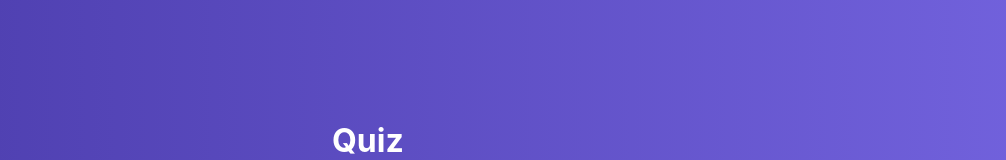
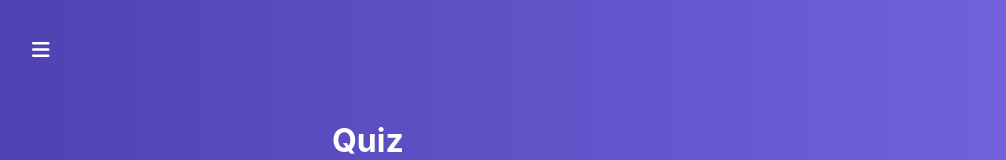
Before and after one commit to Coospir/quiz-game, a React app: page / in a window 1280 px wide. Shown: the top 160 px of the page, without its empty margins (8-1014 px from the left). Built offline with nearby package versions, Linux system fonts and the light colour scheme.

Commit message:
Added UI Button component

```diff
--- a/src/components/FinishedQuiz/FinishedQuiz.js
+++ b/src/components/FinishedQuiz/FinishedQuiz.js
@@ -1,4 +1,5 @@
 import React from 'react'
+import Button from '../../components/UI/Button/Button'
 import classes from './FinishedQuiz.module.css'
 
  const FinishedQuiz = props => {
@@ -29,7 +30,10 @@
                 })}
             </ul>
             <p>Правильно { successCount } из { props.quiz.length }</p>
-            <div><button onClick={props.onRetry}>Повторить</button></div>
+            <div>
+                <Button onClick={props.onRetry} type={"primary"}>Повторить</Button>
+                <Button type={"success"}>Перейти в список тестов</Button>
+            </div>
          </div>
      )
  }
--- /dev/null
+++ b/src/components/Navigation/MenuToggle/MenuToggle.js
@@ -0,0 +1,24 @@
+import React from 'react'
+import classes from './MenuToggle.module.css'
+
+const MenuToggle = props => {
+    const cls = [
+        classes.MenuToggle,
+        'fa',
+    ]
+
+    if(props.isOpen) {
+        cls.push('fa-times')
+        cls.push(classes.open)
+    } else {
+        cls.push('fa-bars')
+    }
+    return (
+        <i
+        className={cls.join(' ')}
+        onClick={props.onToggle}
+        />
+    )
+}
+
+export default MenuToggle
--- /dev/null
+++ b/src/components/Navigation/MenuToggle/MenuToggle.module.css
@@ -0,0 +1,18 @@
+.MenuToggle {
+ position: fixed;
+ top: 40px;
+ left: 40px;
+ font-size: 20px;
+ cursor: pointer;
+ color: #fff;
+ z-index: 100;
+ transition: opacity, left .22s ease-in;
+}
+
+.MenuToggle:hover {
+    opacity: .7;
+}
+
+.MenuToggle.open {
+    left: 320px;
+}
--- /dev/null
+++ b/src/components/UI/Button/Button.js
@@ -0,0 +1,17 @@
+import React from 'react'
+import classes from './Button.module.css'
+
+const Button = props => {
+    const cls = [
+        classes.Button,
+        classes[props.type]
+    ]
+    return(
+        <button onClick={props.onClick}
+        className={cls.join(' ')}
+        disabled={props.disabled}
+        >{ props.children }</button>
+    )
+}
+
+export default Button
--- /dev/null
+++ b/src/components/UI/Button/Button.module.css
@@ -0,0 +1,38 @@
+.Button {
+    display: inline-block;
+    padding: 10px 20px;
+    border-radius: 4px;
+    border: 1px solid #ccc;
+    color: #000;
+    margin-right: 15px;
+    text-transform: uppercase;
+    font-weight: 900;
+    font-size: 12px;
+}
+
+.Button:focus {
+    outline: none;
+}
+
+.Button:active {
+    box-shadow: inset 2px 2px 1px rgba(0, 0, 0, .3);
+}
+
+.Button:disabled {
+    background-color: #ccc;
+    color: #000;
+    cursor: not-allowed;
+}
+
+.success {
+    background: rgba(161, 240, 69, .7);
+}
+
+.error {
+    color: rgba(240, 87, 108, .7);
+}
+
+.primary {
+    background-color: #2884f6;
+    color: #fff;
+}
--- a/src/highOrderComponents/Layout.js
+++ b/src/highOrderComponents/Layout.js
@@ -1,11 +1,26 @@
 import React, {Component} from 'react'
+import MenuToggle from '../components/Navigation/MenuToggle/MenuToggle'
 import classes from './Layout.module.css'
 
 class Layout extends Component {
+
+    state = {
+        menu: false
+    }
+
+    toggleMenuHandler = () => {
+    this.setState({
+        menu: !this.state.menu
+    })
+}
+
     render() {
         return (
             <div className={classes.Layout}>
-
+                <MenuToggle
+                onToggle={this.toggleMenuHandler}
+                isOpen={this.state.menu}
+                />
             <main>
                 { this.props.children }
             </main>
```
